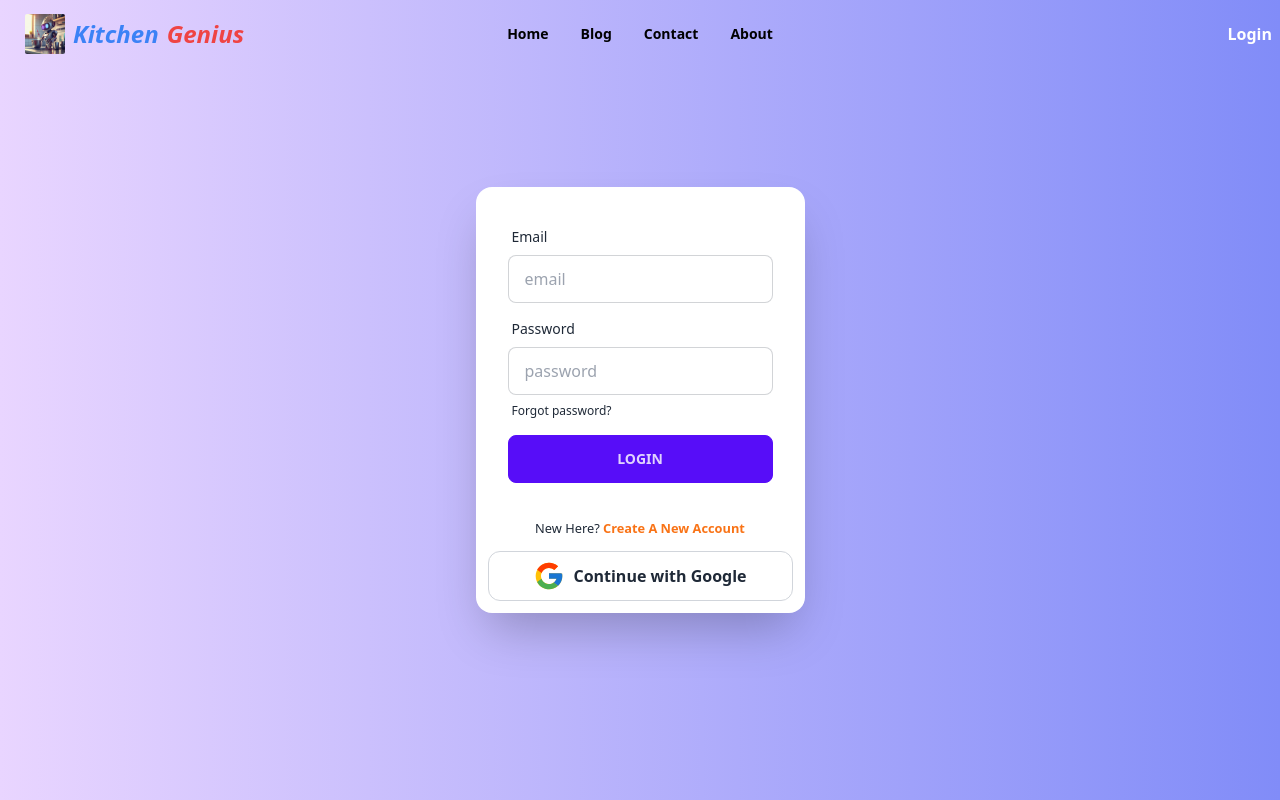
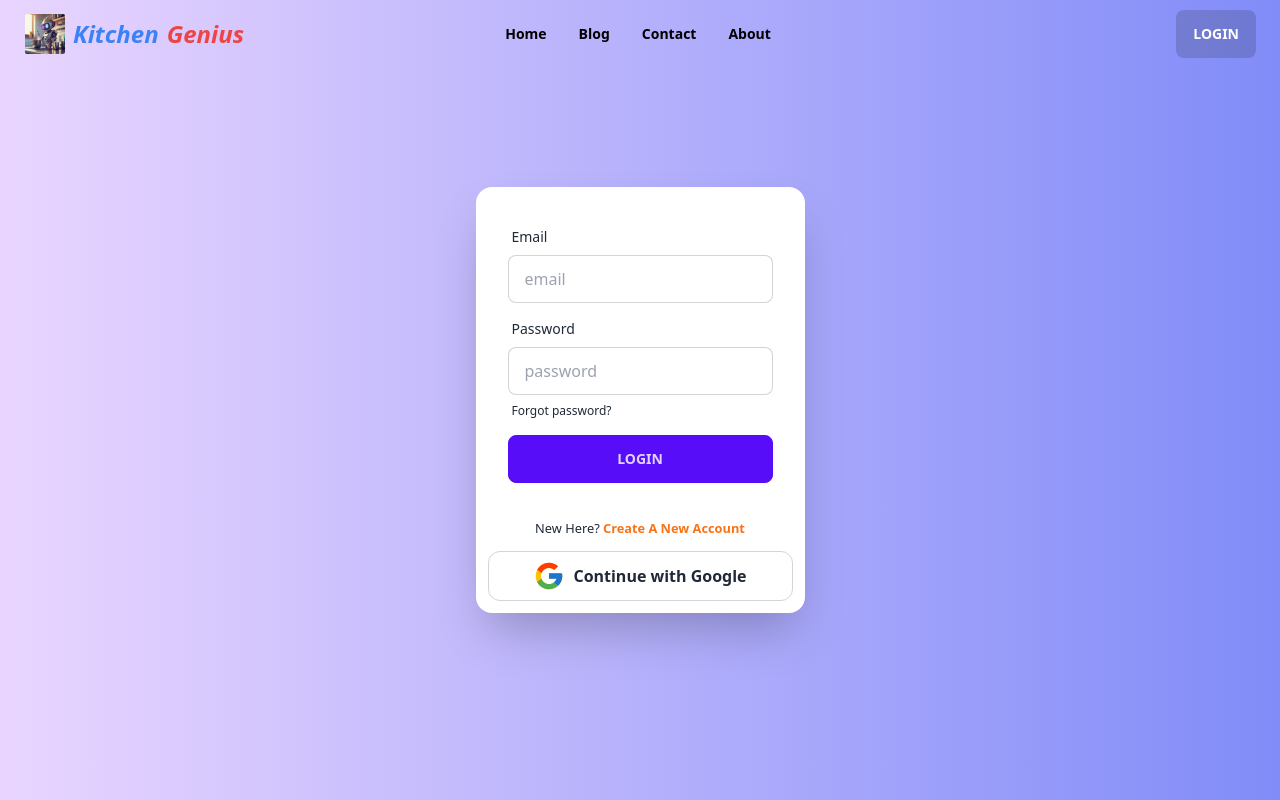
Before and after one commit to shahid1105/kitchen-genius-client, a React (Vite) app: page /login in a window 1280 px wide. Shown: the top 800 px of the page. Built offline with nearby package versions, Linux system fonts and the light colour scheme; no server answers.

Commit message:
implement log out

```diff
--- a/src/Providers/AuthProvider.jsx
+++ b/src/Providers/AuthProvider.jsx
@@ -3,6 +3,7 @@ import {
   getAuth,
   onAuthStateChanged,
   signInWithEmailAndPassword,
+  signOut,
 } from "firebase/auth";
 import { createContext, useEffect, useState } from "react";
 import app from "../firebase.config";
@@ -23,6 +24,11 @@ const AuthProvider = ({ children }) => {
     return signInWithEmailAndPassword(auth, email, password);
   };
 
+  const logOut = () => {
+    setLoading(true);
+    return signOut(auth);
+  };
+
   useEffect(() => {
     const unsubscribe = onAuthStateChanged(auth, (currentUser) => {
       console.log("on auth state changed", currentUser);
@@ -39,6 +45,7 @@ const AuthProvider = ({ children }) => {
     loading,
     createUser,
     signIn,
+    logOut,
   };
 
   return (
--- a/src/pages/shared/Navbar/Navbar.jsx
+++ b/src/pages/shared/Navbar/Navbar.jsx
@@ -1,7 +1,19 @@
 import { Link } from "react-router-dom";
 import logo from "../../../assets/images/chef-logo.png";
+import { useContext } from "react";
+import { AuthContext } from "../../../Providers/AuthProvider";
 
 const Navbar = () => {
+  const { user, logOut } = useContext(AuthContext);
+
+  const handleLogOut = () => {
+    logOut()
+      .then(() => {})
+      .catch((error) => {
+        console.log(error);
+      });
+  };
+
   const navOptions = (
     <>
       <li className="text-black gradient from-purple-400 to-indigo-400">
@@ -57,15 +69,6 @@ const Navbar = () => {
         <div className="navbar-center hidden lg:flex">
           <ul className="menu menu-horizontal px-1">{navOptions}</ul>
         </div>
-        <div className="navbar-end">
-          <Link to="/login">
-            {" "}
-            <button>Login</button>
-          </Link>
-
-          {/* <label
-            tabIndex={0}
-            className="btn btn-ghost btn-sm btn-circle avatar mr-4">
         <div className="navbar-end pr-4">
           {user ? (
             <>
@@ -88,8 +91,6 @@ const Navbar = () => {
             </>
           )}
         </div>
-          </label> */}
-        </div>
       </div>
     </div>
   );
```
Lines whose indentation alone changed are shown as unchanged.
